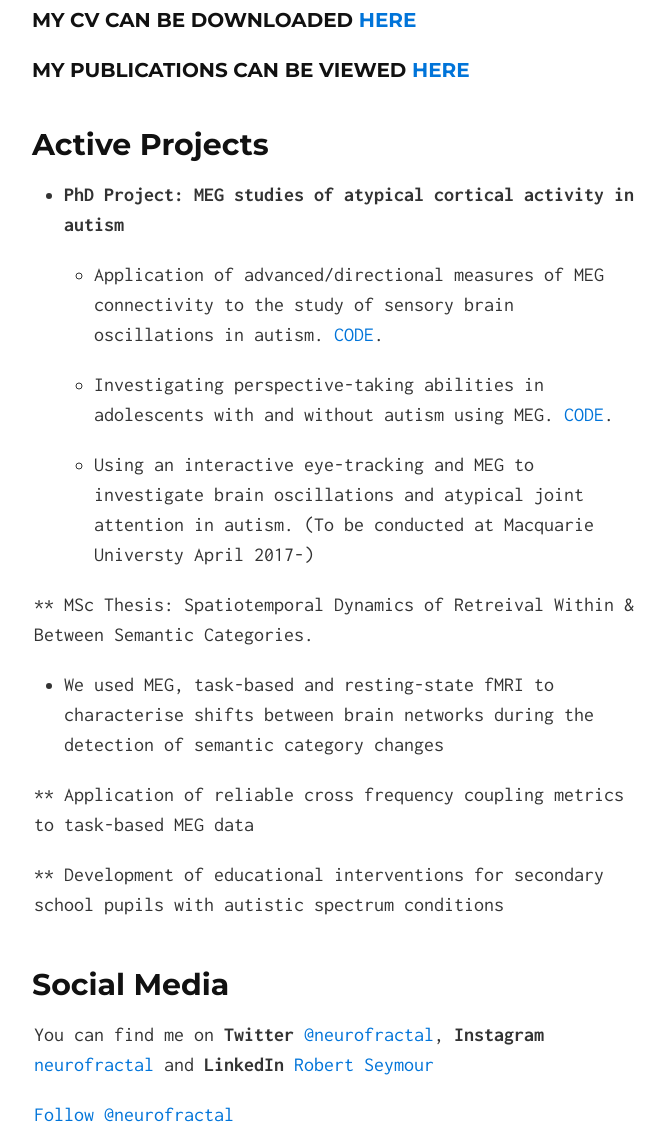
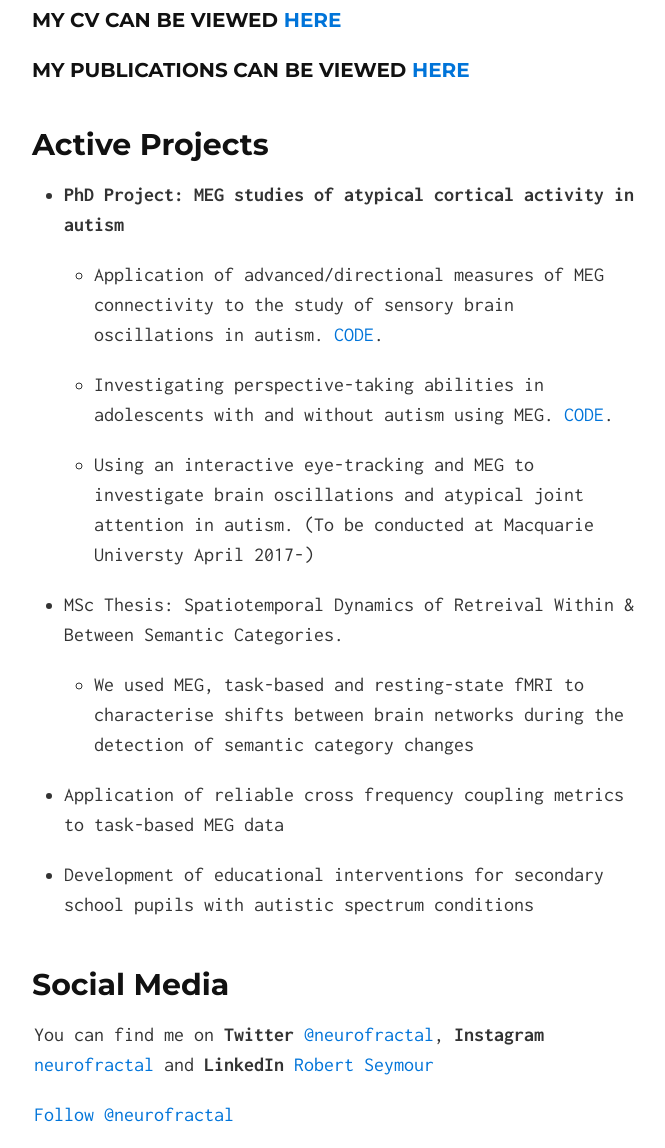
Before and after one commit to neurofractal/neurofractal.github.io, a Jekyll site: the page built from index.md, in a window 1280 px wide and 1400 px high, scrolled down 618 px. Shown: the part 252-1400 px from the top of the window, without its empty margins (306-971 px from the left). Built offline with Jekyll 4.4.1, drawn with Linux system fonts in a browser that asks for light colours; our own code applies the rules of GitHub Pages for plain Markdown files; comment, search, counter and statistics services are not loaded.

Commit message:
Update index.md

```diff
--- a/index.md
+++ b/index.md
@@ -7,7 +7,7 @@ I am also an advocate of [open science](https://elifesciences.org/content/5/e168
 
 ![alt tag](http://i.imgur.com/P9dF0Vp.png)
 
-#### My CV can be downloaded [here](https://docs.google.com/document/d/1NxBkX8fHCGhypvmDhVpfYXQ6GWnsuztq19GSJQR7weo/edit?usp=sharing)
+#### My CV can be viewed [here](https://docs.google.com/document/d/1NxBkX8fHCGhypvmDhVpfYXQ6GWnsuztq19GSJQR7weo/edit?usp=sharing)
 
 #### My publications can be viewed [here](https://scholar.google.co.uk/citations?user=IAAhK00AAAAJ&hl=en)
 
@@ -21,13 +21,13 @@ I am also an advocate of [open science](https://elifesciences.org/content/5/e168
 
   * Using an interactive eye-tracking and MEG to investigate brain oscillations and atypical joint attention in autism. (To be conducted at Macquarie Universty April 2017-)
 
-** MSc Thesis: Spatiotemporal Dynamics of Retreival Within & Between Semantic Categories.<br />
+* MSc Thesis: Spatiotemporal Dynamics of Retreival Within & Between Semantic Categories.<br />
 
   * We used MEG, task-based and resting-state fMRI to characterise shifts between brain networks during the detection of semantic category changes
 
-** Application of reliable cross frequency coupling metrics to task-based MEG data
+* Application of reliable cross frequency coupling metrics to task-based MEG data
 
-** Development of educational interventions for secondary school pupils with autistic spectrum conditions
+* Development of educational interventions for secondary school pupils with autistic spectrum conditions
 
 ## Social Media
 
@@ -45,11 +45,11 @@ I am also an advocate of [open science](https://elifesciences.org/content/5/e168
 
 ## Software Devlopment/Use
 
-I have always been fascinated by computers and their application in solving real-world problems. I am proficient in [MATLAB](https://www.mathworks.com/products/matlab.html) and [Python](https://www.python.org/) and I'm slowly trying to learn HTML! I work with several different programs/libraries including:
+I have always been fascinated by computers and their application in solving real-world problems. I am proficient in **[MATLAB](https://www.mathworks.com/products/matlab.html)** and **[Python](https://www.python.org/)** and I'm slowly trying to learn HTML! I work with several different programs/libraries including:
 
-* [Fieldtrip Toolbox](http://www.fieldtriptoolbox.org/) for MEG data analysis
+* **[Fieldtrip Toolbox](http://www.fieldtriptoolbox.org/) for MEG data analysis**
 * Custom MATLAB code for the calculation of [Phase Amplitude Coupling (PAC)](http://neurofractal.tumblr.com/post/137022821953/phase-amplitude-coupling-pac-a-mechanism-for)
-* [Psychopy](http://www.psychopy.org/) for programming psychology experiments
+* **[Psychopy](http://www.psychopy.org/) for programming psychology experiments**
 * [Eprime](https://www.pstnet.com/eprime.cfm) for programming psychology experiments
 * Scientific Python (numpy, pandas, matplotlib, plotly) for psychology/behavioural data analysis and presentation
 
```
